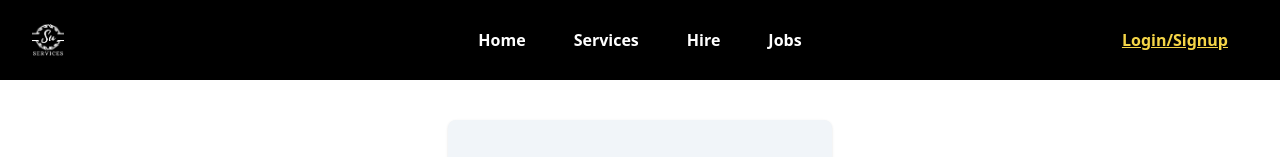
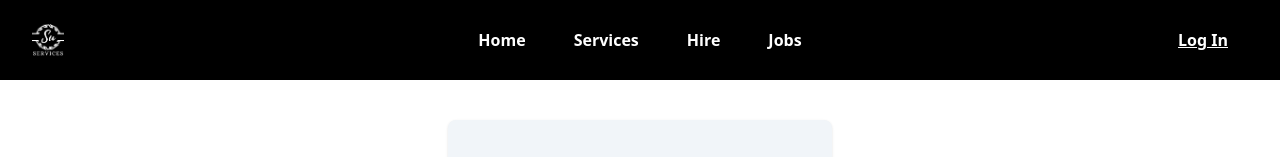
Before and after one commit to rushil-b-patel/Serve-Us, a React (Create React App) app: page /Login in a window 1280 px wide. Shown: the top 157 px of the page. Built offline with nearby package versions, Linux system fonts and the light colour scheme; no server answers.

Commit message:
Auth Done

```diff
--- a/package.json
+++ b/package.json
@@ -3,6 +3,7 @@
   "version": "0.1.0",
   "private": true,
   "dependencies": {
+    "@auth0/auth0-react": "^2.2.1",
     "@emotion/react": "^11.11.0",
     "@emotion/styled": "^11.11.0",
     "@headlessui/react": "^1.7.14",
--- /dev/null
+++ b/src/Auth0/login.js
@@ -0,0 +1,17 @@
+import { useAuth0 } from "@auth0/auth0-react";
+import React from "react";
+
+const LoginButton = () => {
+  const { loginWithRedirect } = useAuth0();
+
+  return (
+    <button
+      className="font-semibold text-white mr-5 underline hover:text-[#F5D547] aria-[current=page]:text-[#F5D547] ease-in duration-150"
+      onClick={() => loginWithRedirect()}
+    >
+      Log In
+    </button>
+  );
+};
+
+export default LoginButton;
--- /dev/null
+++ b/src/Auth0/logout.js
@@ -0,0 +1,19 @@
+import { useAuth0 } from "@auth0/auth0-react";
+import React from "react";
+
+const LogoutButton = () => {
+  const { logout } = useAuth0();
+
+  return (
+    <button
+      className="font-semibold text-white mr-5 underline hover:text-[#F5D547] aria-[current=page]:text-[#F5D547] ease-in duration-150"
+      onClick={() =>
+        logout({ logoutParams: { returnTo: window.location.origin } })
+      }
+    >
+      Log Out
+    </button>
+  );
+};
+
+export default LogoutButton;
--- /dev/null
+++ b/src/Auth0/profile.js
@@ -0,0 +1,22 @@
+import { useAuth0 } from "@auth0/auth0-react";
+import React from "react";
+
+const Profile = () => {
+  const { user, isAuthenticated, isLoading } = useAuth0();
+
+  if (isLoading) {
+    return <div className="text-white">Loading ...</div>;
+  }
+
+  return (
+    isAuthenticated && (
+      <div>
+        <img className="h-8" src={user.picture} alt={user.name} />
+        {/* <h2 className="text-white">{user.name}</h2>
+        <p className="text-white">{user.email}</p> */}
+      </div>
+    )
+  );
+};
+
+export default Profile;
--- a/src/components/Login.js
+++ b/src/components/Login.js
@@ -14,8 +14,8 @@ function Login() {
     console.log(userType);
   }
 
+  const { login } = useContext(AuthContext);
 
-  const { login } = useContext(AuthContext);
   return (
     <div className="bg-white py-10 flex justify-center items-center">
       <div className="w-full max-w-sm p-4 bg-slate-100 border-gray-700 rounded-lg shadow sm:p-6 md:p-8">
--- a/src/components/Navbar.js
+++ b/src/components/Navbar.js
@@ -4,13 +4,18 @@ import { Bars3Icon, XMarkIcon } from "@heroicons/react/24/outline";
 import { Link, NavLink } from "react-router-dom";
 import { useContext } from "react";
 import AuthContext from "../context/AuthContext";
+import LoginButton from "../Auth0/login";
+import LogoutButton from "../Auth0/logout";
+import Profile from "../Auth0/profile";
+import { useAuth0 } from "@auth0/auth0-react";
 
 export default function Navbar() {
-
   const { authToken, user } = useContext(AuthContext);
-  const isAuthenticated = !!authToken;
+  // const isAuthenticated = !!authToken;
+  const { isAuthenticated } = useAuth0();
 
   const [mobileMenuOpen, setMobileMenuOpen] = useState(false);
+
 
   return (
     <header className="bg-black">
@@ -68,29 +73,7 @@ export default function Navbar() {
           </NavLink>
         </div>
         <div className="hidden lg:flex lg:flex-1 lg:justify-end">
-        {isAuthenticated ? (
-            <>
-              <NavLink
-                to="/profile"
-                className="font-semibold text-white mr-5 hover:text-[#F5D547] aria-[current=page]:text-[#F5D547] ease-in duration-150"
-              >
-                {user.firstName}
-              </NavLink>
-              <NavLink
-                to="/logout"
-                className="font-semibold text-white mr-5 hover:text-[#F5D547] aria-[current=page]:text-[#F5D547] ease-in duration-150"
-              >
-                Logout
-              </NavLink>
-            </>
-          ) : (
-            <NavLink
-              to="/Login"
-              className="font-semibold text-white mr-5 underline hover:text-[#F5D547] aria-[current=page]:text-[#F5D547] ease-in duration-150"
-            >
-              Login/Signup
-            </NavLink>
-          )}
+          { isAuthenticated ? ( <LogoutButton /> && <Profile />) : (<LoginButton />) }
         </div>
       </nav>
       <Dialog
--- a/src/index.js
+++ b/src/index.js
@@ -1,23 +1,33 @@
-import React from 'react';
-import ReactDOM from 'react-dom/client';
-import App from './App';
-import reportWebVitals from './reportWebVitals';
-import { BrowserRouter } from 'react-router-dom';
-import './index.css';
-import { FormProvider } from './FormContext';
+import React from "react";
+import ReactDOM from "react-dom/client";
+import App from "./App";
+import reportWebVitals from "./reportWebVitals";
+import { BrowserRouter } from "react-router-dom";
+import "./index.css";
+import { FormProvider } from "./FormContext";
+import { Auth0Provider } from "@auth0/auth0-react";
 
-const root = ReactDOM.createRoot(document.getElementById('root'));
+const domain= process.env.REACT_APP_AUTH0_DOMAIN;
+const clientId = process.env.REACT_APP_AUTH0_CLIENT_ID;
+
+const root = ReactDOM.createRoot(document.getElementById("root"));
 root.render(
   <React.StrictMode>
     <FormProvider>
       <BrowserRouter>
-        <App />
+        <Auth0Provider
+          domain="dev-6pbsx6k82demurnt.us.auth0.com"
+          clientId="0IYYAFeJsMsInUAl2ax20rKqZ4BQxUSZ"
+          authorizationParams={{
+            redirect_uri: window.location.origin
+          }}
+        >
+          <App />
+        </Auth0Provider>
+        ,
       </BrowserRouter>
     </FormProvider>
   </React.StrictMode>
 );
 
-// If you want to start measuring performance in your app, pass a function
-// to log results (for example: reportWebVitals(console.log))
-// or send to an analytics endpoint. Learn more: https://bit.ly/CRA-vitals
 reportWebVitals();
```
Also changed, not shown: 1 other file (tests, documents, lock files or other folders).
